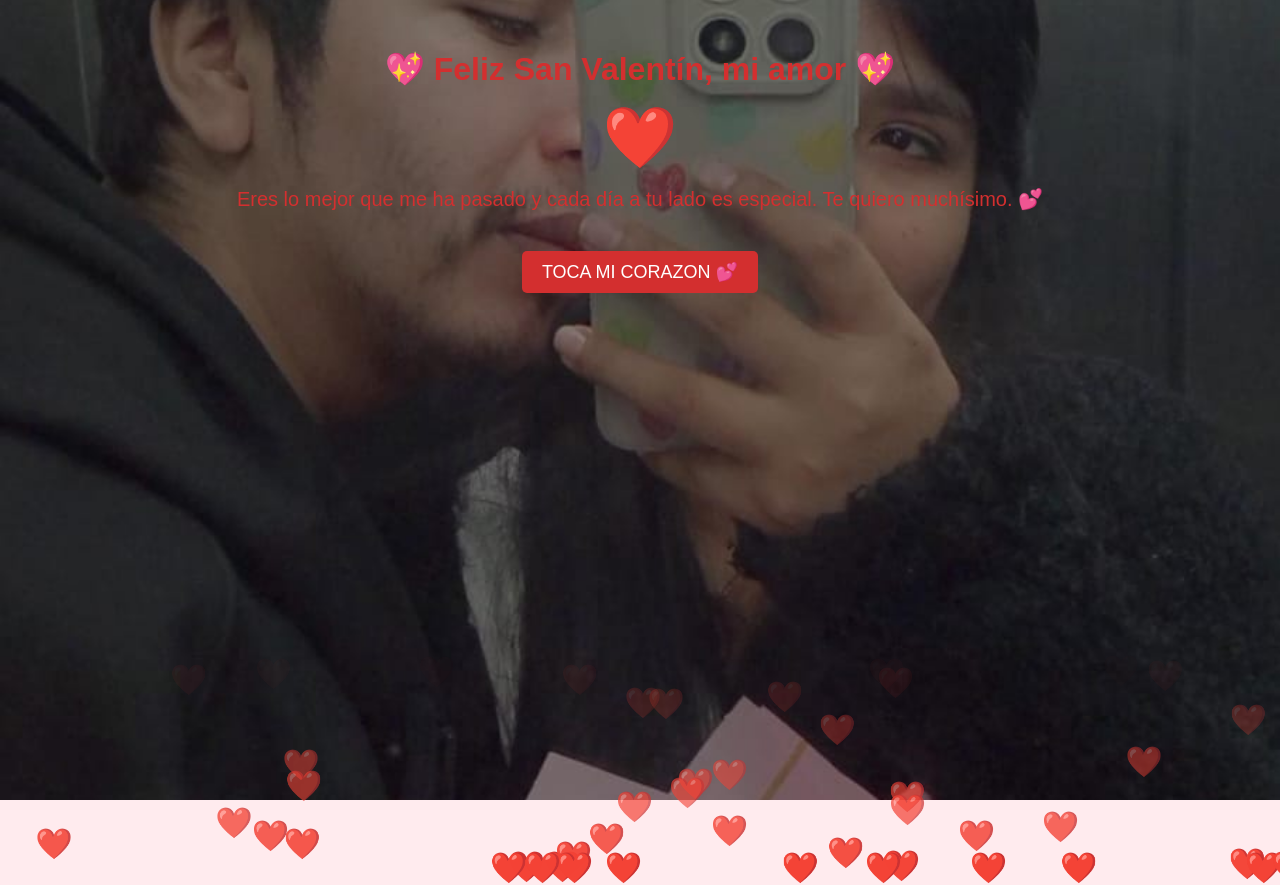
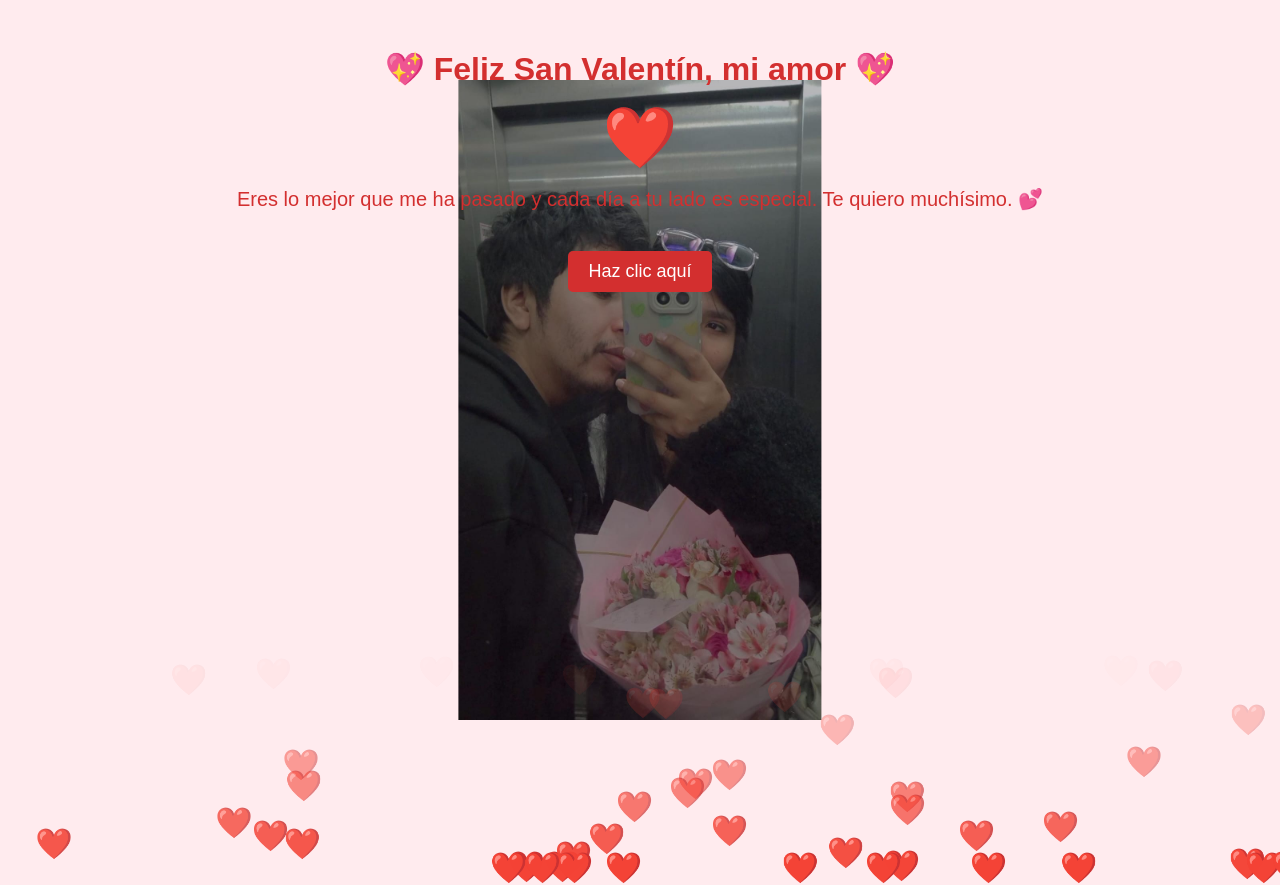
Before and after one commit to NessEvil/Ness, a plain HTML site: page index.html in a window 1280 px wide. Shown: the top 885 px of the page. Drawn offline with Linux system fonts and the light colour scheme.

Commit message:
Update index.html

```diff
--- a/index.html
+++ b/index.html
@@ -42,12 +42,14 @@
         }
         .background {
             position: fixed;
-            top: 0;
-            left: 0;
-            width: 100%;
-            height: 100%;
+            top: 50%;
+            left: 50%;
+            transform: translate(-50%, -50%);
+            width: auto;
+            height: auto;
+            max-width: 80%;
+            max-height: 80%;
             z-index: -1;
-            background: url('https://github.com/NessEvil/Ness/blob/main/mio.jpg') center/cover no-repeat;
         }
         .heart-float {
             position: absolute;
@@ -62,11 +64,11 @@
     </style>
 </head>
 <body>
-    <div class="background"></div>
+    <img class="background" src="https://github.com/NessEvil/Ness/blob/main/mio.jpg" alt="Fondo San Valentín">
     <h1>💖 Feliz San Valentín, mi amor 💖</h1>
     <div class="heart">❤️</div>
     <p class="message">Eres lo mejor que me ha pasado y cada día a tu lado es especial. Te quiero muchísimo. 💕</p>
-    <button class="button" onclick="mostrarSorpresa()">TOCA MI CORAZON 💕 </button>
+    <button class="button" onclick="mostrarSorpresa()">Haz clic aquí</button>
     <p id="sorpresa" style="display: none; font-size: 22px; font-weight: bold;">¡Eres la persona más increíble del mundo! 💘</p>
 
     <script>
```
